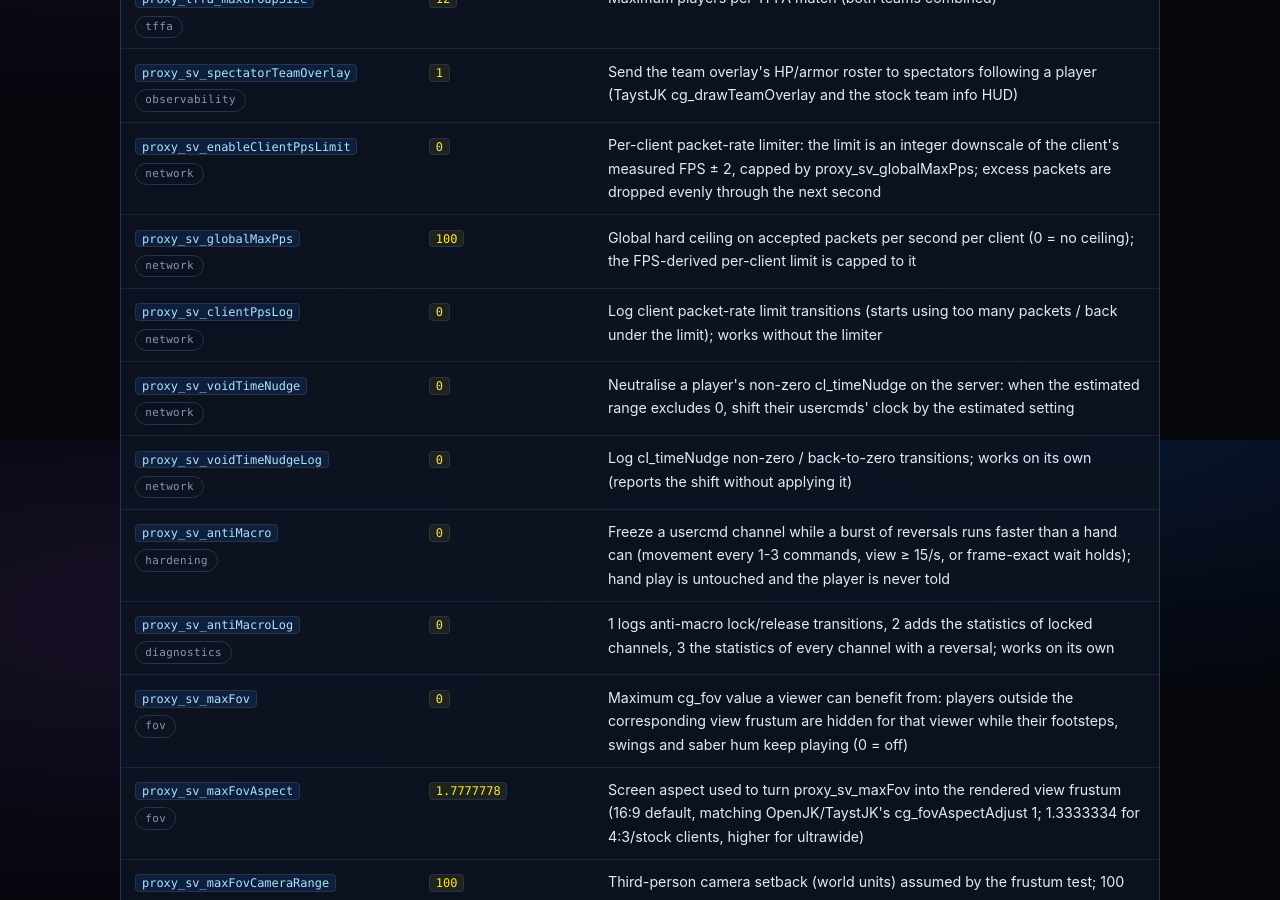
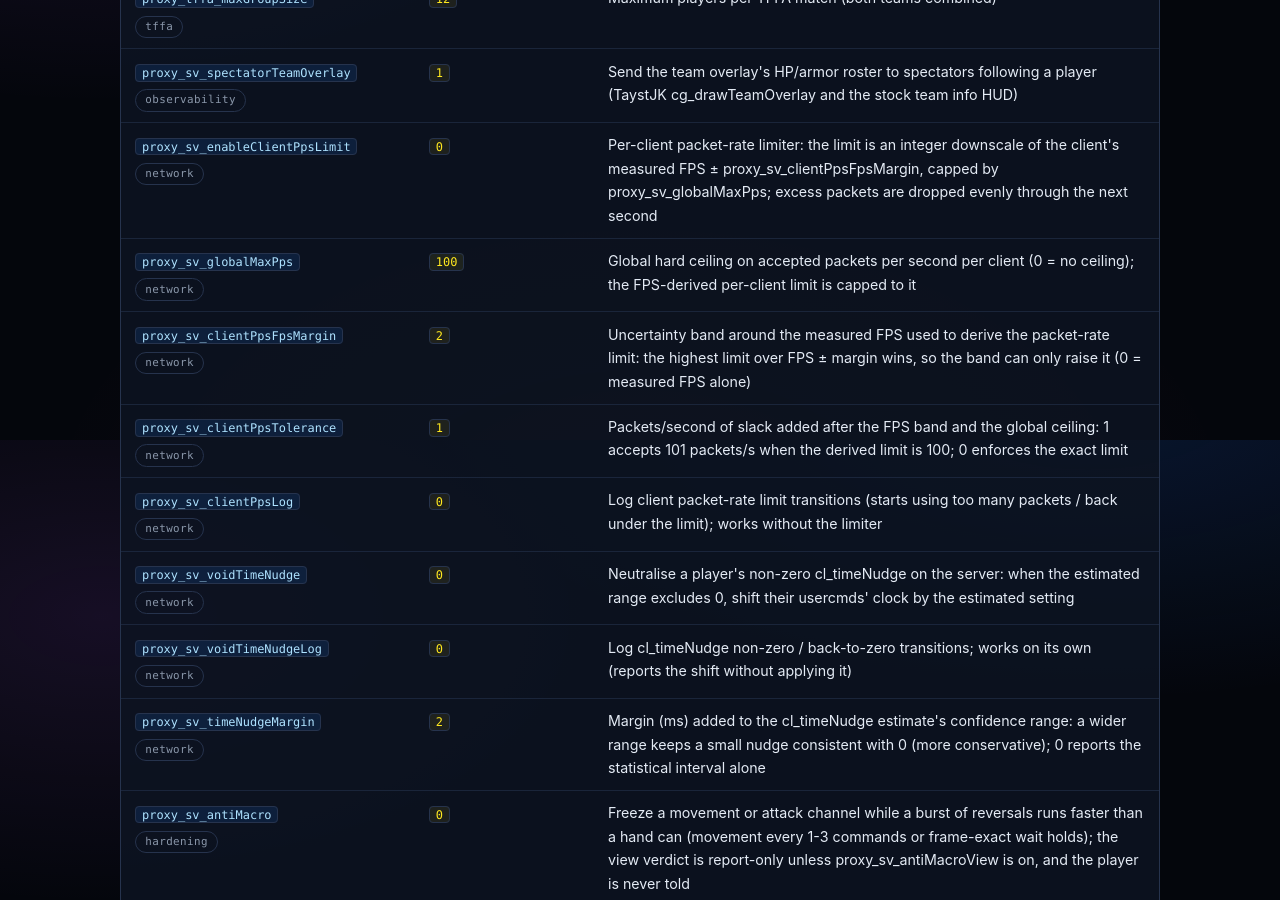
Before and after one commit to VincentMarnier/jampgame-proxy-rs, a Next.js app: page / in a window 1280 px wide. Shown: the part 4360-5260 px from the top of the page. Built offline with nearby package versions, Linux system fonts and the light colour scheme.

Commit message:
feat: sync site content with proxy v0.14.0

```diff
--- a/app/page.jsx
+++ b/app/page.jsx
@@ -30,13 +30,24 @@ const cvars = [
   ["proxy_tffa_maxMatches", "8", "Maximum parallel TFFA matches", "tffa"],
   ["proxy_tffa_maxGroupSize", "12", "Maximum players per TFFA match (both teams combined)", "tffa"],
   ["proxy_sv_spectatorTeamOverlay", "1", "Send the team overlay's HP/armor roster to spectators following a player (TaystJK cg_drawTeamOverlay and the stock team info HUD)", "observability"],
-  ["proxy_sv_enableClientPpsLimit", "0", "Per-client packet-rate limiter: the limit is an integer downscale of the client's measured FPS ± 2, capped by proxy_sv_globalMaxPps; excess packets are dropped evenly through the next second", "network"],
+  ["proxy_sv_enableClientPpsLimit", "0", "Per-client packet-rate limiter: the limit is an integer downscale of the client's measured FPS ± proxy_sv_clientPpsFpsMargin, capped by proxy_sv_globalMaxPps; excess packets are dropped evenly through the next second", "network"],
   ["proxy_sv_globalMaxPps", "100", "Global hard ceiling on accepted packets per second per client (0 = no ceiling); the FPS-derived per-client limit is capped to it", "network"],
+  ["proxy_sv_clientPpsFpsMargin", "2", "Uncertainty band around the measured FPS used to derive the packet-rate limit: the highest limit over FPS ± margin wins, so the band can only raise it (0 = measured FPS alone)", "network"],
+  ["proxy_sv_clientPpsTolerance", "1", "Packets/second of slack added after the FPS band and the global ceiling: 1 accepts 101 packets/s when the derived limit is 100; 0 enforces the exact limit", "network"],
   ["proxy_sv_clientPpsLog", "0", "Log client packet-rate limit transitions (starts using too many packets / back under the limit); works without the limiter", "network"],
   ["proxy_sv_voidTimeNudge", "0", "Neutralise a player's non-zero cl_timeNudge on the server: when the estimated range excludes 0, shift their usercmds' clock by the estimated setting", "network"],
   ["proxy_sv_voidTimeNudgeLog", "0", "Log cl_timeNudge non-zero / back-to-zero transitions; works on its own (reports the shift without applying it)", "network"],
-  ["proxy_sv_antiMacro", "0", "Freeze a usercmd channel while a burst of reversals runs faster than a hand can (movement every 1-3 commands, view ≥ 15/s, or frame-exact wait holds); hand play is untouched and the player is never told", "hardening"],
+  ["proxy_sv_timeNudgeMargin", "2", "Margin (ms) added to the cl_timeNudge estimate's confidence range: a wider range keeps a small nudge consistent with 0 (more conservative); 0 reports the statistical interval alone", "network"],
+  ["proxy_sv_antiMacro", "0", "Freeze a movement or attack channel while a burst of reversals runs faster than a hand can (movement every 1-3 commands or frame-exact wait holds); the view verdict is report-only unless proxy_sv_antiMacroView is on, and the player is never told", "hardening"],
   ["proxy_sv_antiMacroLog", "0", "1 logs anti-macro lock/release transitions, 2 adds the statistics of locked channels, 3 the statistics of every channel with a reversal; works on its own", "diagnostics"],
+  ["proxy_sv_antiMacroView", "0", "0 computes and logs the view verdict but never freezes yaw/pitch (hand mouse wiggles are not reliably separable at the wire level); non-zero freezes a locked view", "hardening"],
+  ["proxy_sv_antiMacroMinReversals", "4", "Reversals in a run needed for the rate test; raising it is the main false-positive brake", "hardening"],
+  ["proxy_sv_antiMacroAxisMaxMeanCmds", "3", "Movement channels: maximum mean interval, in commands, for a rate verdict", "hardening"],
+  ["proxy_sv_antiMacroViewMaxMeanMs", "65", "View channels: maximum mean interval, in milliseconds, for a rate verdict", "hardening"],
+  ["proxy_sv_antiMacroAttackMaxMeanMs", "60", "Attack channel: maximum mean interval, in milliseconds, for a rate verdict", "hardening"],
+  ["proxy_sv_antiMacroMaxHoldSpreadMs", "10", "Hold-spread test: maximum difference in milliseconds between a run's shortest and longest hold (the wait-exactness signature); lower is stricter", "hardening"],
+  ["proxy_sv_antiMacroViewStepPercent", "75", "View key-shape test: minimum mean/peak per-command step percentage; 0 disables the shape gate", "hardening"],
+  ["proxy_sv_antiMacroViewMinSwing", "364", "View key-shape test: minimum swing between reversals in ANGLE2SHORT units (364 ≈ 2°); 0 removes the floor", "hardening"],
   ["proxy_sv_maxFov", "0", "Maximum cg_fov value a viewer can benefit from: players outside the corresponding view frustum are hidden for that viewer while their footsteps, swings and saber hum keep playing (0 = off)", "fov"],
   ["proxy_sv_maxFovAspect", "1.7777778", "Screen aspect used to turn proxy_sv_maxFov into the rendered view frustum (16:9 default, matching OpenJK/TaystJK's cg_fovAspectAdjust 1; 1.3333334 for 4:3/stock clients, higher for ultrawide)", "fov"],
   ["proxy_sv_maxFovCameraRange", "100", "Third-person camera setback (world units) assumed by the frustum test; 100 matches the stock cg_thirdPersonRange, 0 tests from the player's eye (first-person-strict)", "fov"],
@@ -250,7 +261,7 @@ export default function Home() {
             ))}
           </ul>
 
-          <h3 className="sub">Server cvars <span className="count">32 · filterable</span></h3>
+          <h3 className="sub">Server cvars <span className="count">43 · filterable</span></h3>
           <CvarExplorer rows={cvars} />
           <p className="note">
             Not available here: <code>proxy_sv_pingFix</code>,{" "}
@@ -295,15 +306,18 @@ export default function Home() {
                 <code>netStatus</code> prints ping, RTT, jitter, FPS, packets/s,
                 estimated <code>cl_timeNudge</code>, snaps and rate. Optional: a
                 per-client packet-rate limiter and neutralising a non-zero{" "}
-                <code>cl_timeNudge</code>.
+                <code>cl_timeNudge</code>, both with a tunable FPS margin,
+                packet tolerance and time-nudge margin.
               </p>
             </li>
             <li>
               <b>Anti-macro guard</b>
               <p>
-                <code>proxy_sv_antiMacro</code> freezes a movement, view or attack
-                channel when its reversals run faster than a hand can; the last
-                input is held, not zeroed, and the player is never told.
+                <code>proxy_sv_antiMacro</code> freezes a movement or attack
+                channel when its reversals run faster than a hand can; the view
+                verdict is report-only unless <code>proxy_sv_antiMacroView 1</code>.
+                Per-channel rate, spread and shape thresholds are configurable,
+                the last input is held, not zeroed, and the player is never told.
               </p>
             </li>
             <li>
```
Also changed, not shown: 1 other file (tests, documents, lock files or other folders).
